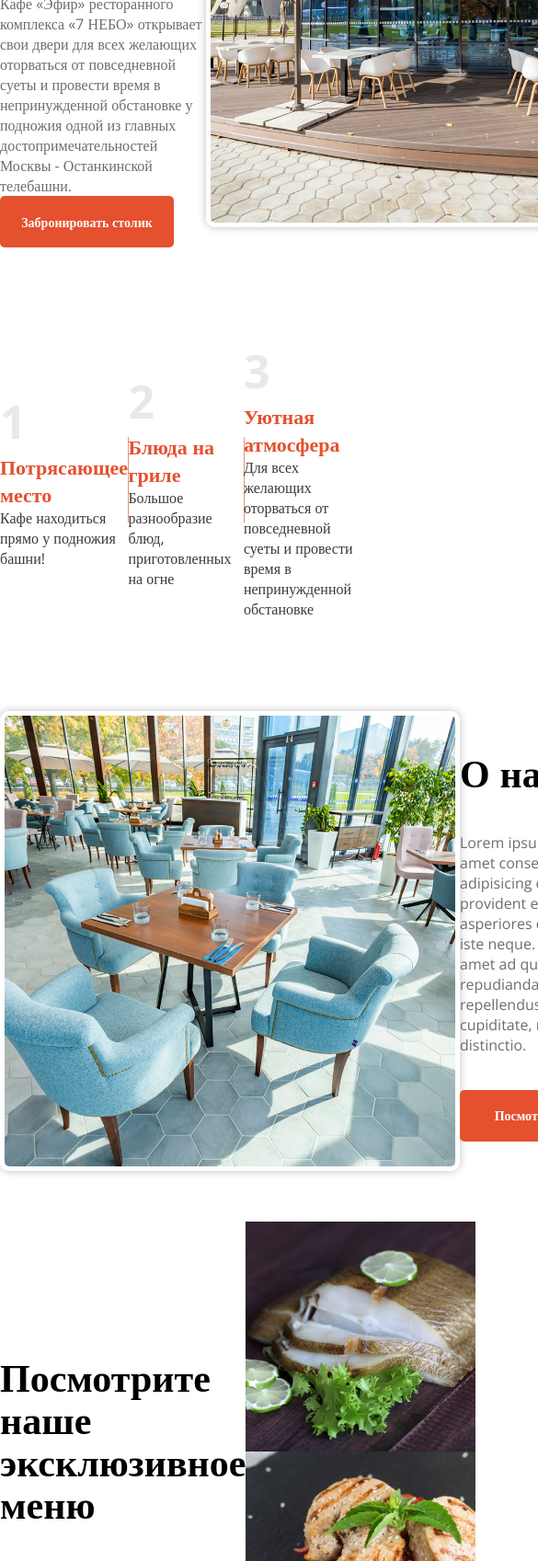
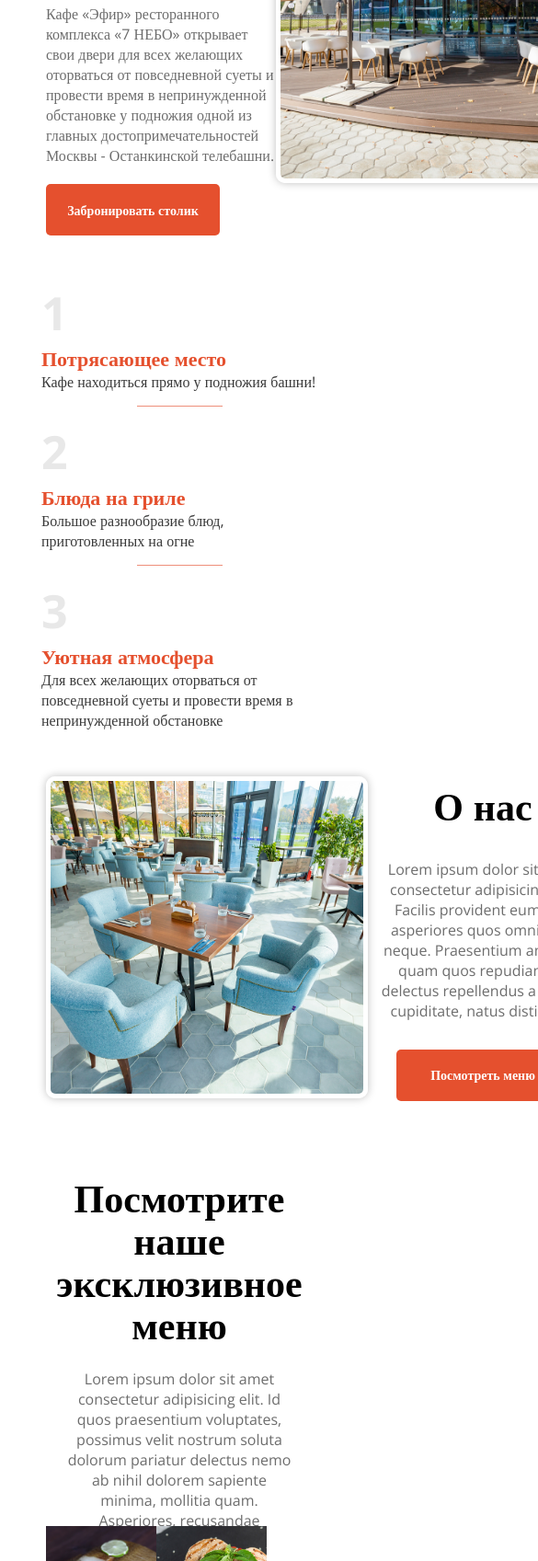
Before and after one commit to vavilentar/eat-meet, a plain HTML site: page index.html in a window 390 px wide. Shown: the part 303-2000 px from the top of the page at 92% size, 585 px wide, since content can reach past the window. Drawn offline with nearby package versions, Linux system fonts and the light colour scheme.

Commit message:
769adaptive

```diff
--- a/css/aboutUs.css
+++ b/css/aboutUs.css
@@ -9,3 +9,14 @@
 .about-main{
 	justify-content: space-evenly;
 }
+
+@media (max-width: 769px) {
+	.about-img{
+		width: 350px;
+		height: 350px;
+	}
+	.about-main {
+		justify-content: space-between;
+		height: 350px;
+	}
+}
--- a/css/booking.css
+++ b/css/booking.css
@@ -1,4 +1,4 @@
-.booking-block-inner__container{
+.booking-block-inner__container {
 	max-width: 1300px;
 	margin: 100px auto;
 	text-align: center;
@@ -15,7 +15,11 @@
 	align-items: center;
 	justify-content: space-evenly;
 }
-.input-name,.input-email,.input-date,.input-phone {
+
+.input-name,
+.input-email,
+.input-date,
+.input-phone {
 	width: 100%;
 	max-width: 200px;
 	height: 60px;
@@ -47,3 +51,13 @@
 	font-size: 1em;
 	font-family: 'Open Sans';
 }
+
+@media (max-width: 769px) {
+	.booking-inputs {
+		flex-direction: column;
+	}
+	.inputs-splitter {
+		height: 1px;
+		width: 93px;
+	}
+}
--- a/css/enterBlock.css
+++ b/css/enterBlock.css
@@ -58,3 +58,18 @@
 	border-radius: 10px;
 	box-shadow: 0 0 10px rgba(0, 0, 0, .25);
 }
+
+@media (max-width: 769px) {
+	.enter-block-img {
+		width: 400px;
+    height: 400px;
+	}
+	.enter-block_inner {
+		align-items: center;
+		padding: 0 50px;
+	}
+	.main-subtitle {
+		width: 250px;
+		margin: 20px 0;
+	}
+}
--- a/css/features.css
+++ b/css/features.css
@@ -38,3 +38,17 @@
 	height: 93px;
 	background-color: #e5502ea2;
 }
+
+@media (max-width: 769px) {
+	.main-inner__container {
+		margin: 50px 0;
+	}
+	.features-inner {
+		flex-direction: column;
+	}
+	.splitter {
+		width: 93px;
+		height: 1px;
+		margin: 15px 0;
+	}
+}
--- a/css/feedback.css
+++ b/css/feedback.css
@@ -58,3 +58,16 @@
 .fa-star-white {
 	color: white;
 }
+
+
+@media (max-width: 769px) {
+	.feeback-tabs {
+		flex-direction: column;
+		align-items: center;
+		justify-content: space-between;
+		height: 835px;
+	}
+	.feedback-sub {
+		margin: 0 auto;
+	}
+}
--- a/css/footer.css
+++ b/css/footer.css
@@ -10,7 +10,7 @@
 	border-radius: 50% 50% 100% 0% / 100% 100% 0% 0%;
 }
 
-.footer-text{
+.footer-text {
 	text-align: center;
 }
 
@@ -46,3 +46,9 @@
 	margin-top: 10px;
 	display: flex;
 }
+
+@media (max-width: 769px) {
+	.footer-title {
+		font-size: 20px;
+	}
+}
--- a/css/menu.css
+++ b/css/menu.css
@@ -12,3 +12,21 @@
 .menu-title {
 	line-height: 46px;
 }
+
+@media (max-width: 769px) {
+	.menu-img {
+		width: 120px;
+		height: 120px;
+	}
+	.about-us-second{
+		flex-direction: column;
+		height: 680px;
+	}
+	.about-main {
+		align-items: center;
+		text-align: center;
+	}
+	.about-subtitle {
+		margin: 25px 0;
+	}
+}
--- a/index.html
+++ b/index.html
@@ -65,7 +65,7 @@
 		<div class="about-us_inner">
 			<div class="enter-block_inner enter-block_inner__container">
 				<div class="enter-block_second">
-					<img src="./img/about.jpeg" alt="" class="enter-block-img">
+					<img src="./img/about.jpeg" alt="" class="enter-block-img about-img">
 				</div>
 				<div class="enter-block_main about-main">
 					<div class="enter-block_logotype">
@@ -85,7 +85,7 @@
 			</div>
 		</div>
 		<div class="menu-block_inner">
-			<div class="enter-block_inner enter-block_inner__container">
+			<div class="enter-block_inner enter-block_inner__container about-us-second">
 				<div class="enter-block_main about-main">
 					<div class="enter-block_logotype">
 						<h1 class="main-title about-title menu-title">Посмотрите наше эксклюзивное меню</h1>
@@ -129,7 +129,7 @@
 
 		<div class="feedback-inner booking-block-inner__container">
 			<div class="feedback-titles">
-				<h2 class="main-subtitle about-subtitle">
+				<h2 class="main-subtitle about-subtitle feedback-sub">
 					Отзывы о нас
 				</h2>
 				<h1 class="main-title booking-title">Взгляните, что посетившие люди говорят о нас!</h1>
@@ -194,7 +194,7 @@
 	<footer>
 		<div class="footer-inner__container">
 			<div class="footer-text">
-				<h2 class="main-subtitle footer-subtitle">Ждем Вас с нетерпением!</h2>
+				<h2 class="main-subtitle footer-subtitle feedback-sub">Ждем Вас с нетерпением!</h2>
 				<h2 class="main-title footer-title">Понравилось место и хотите забронировать столик?</h2>
 				<button class="book_btn">Забронировать столик</button>
 			</div>
```
